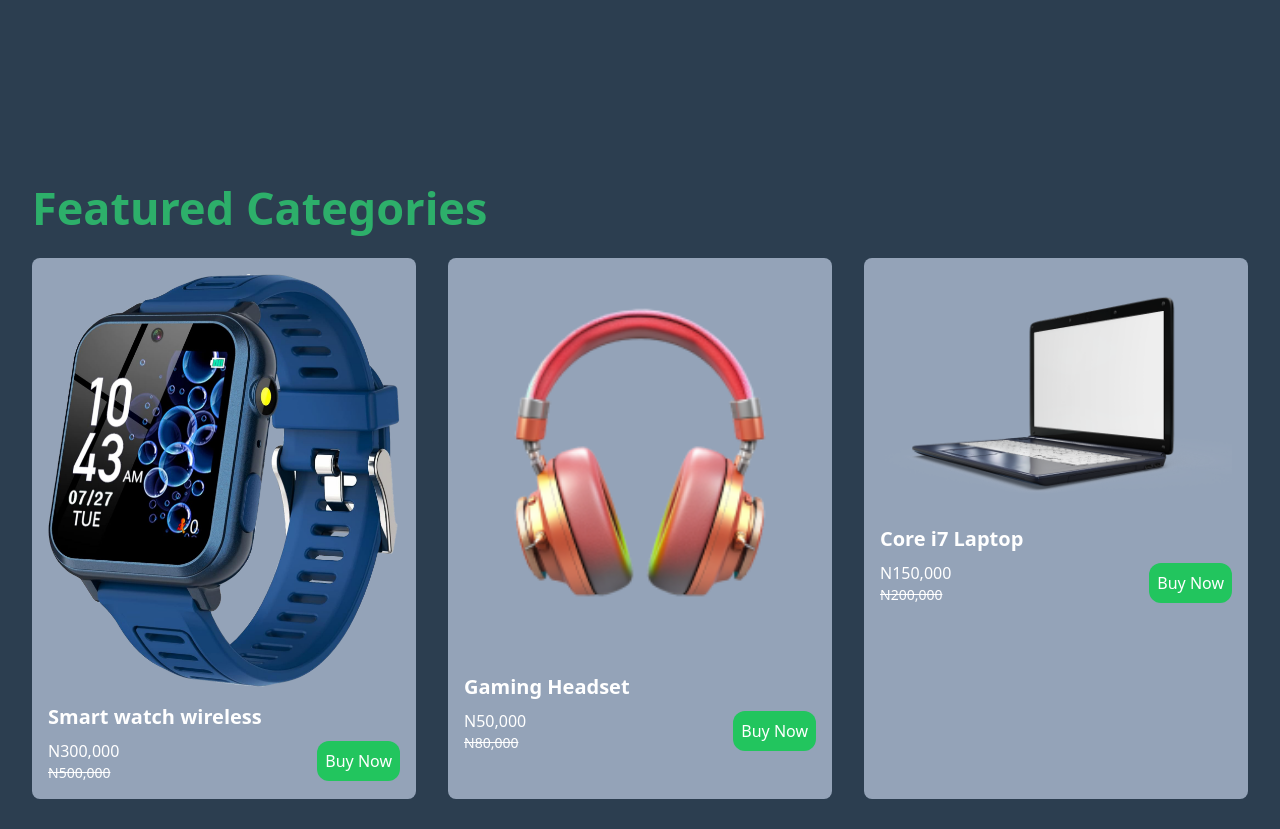
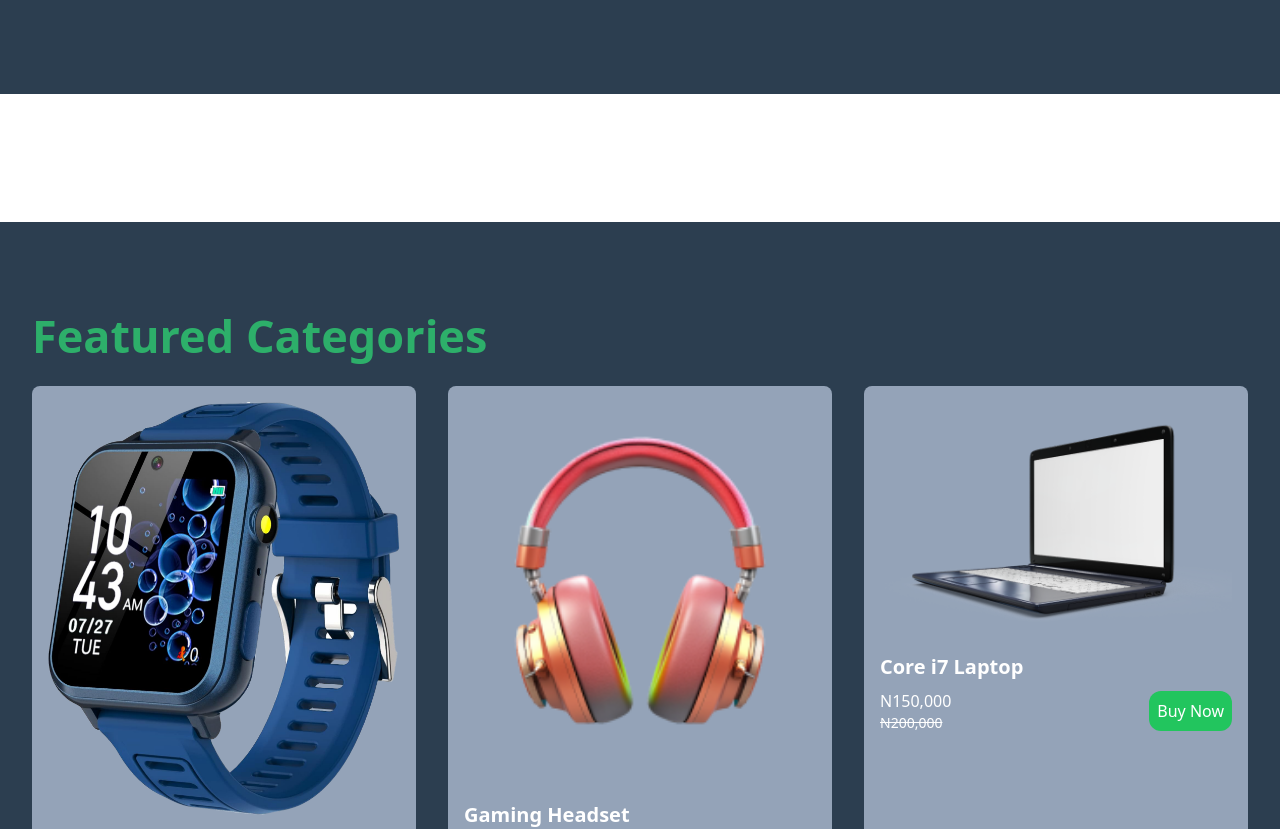
Before and after one commit to Segzyp1000/timbo-shop, a React (Create React App) app: page / in a window 1280 px wide. Shown: the part 615-1444 px from the top of the page. Built offline with nearby package versions, Linux system fonts and the light colour scheme.

Commit message:
updated commit now

```diff
--- a/src/components/Featured.jsx
+++ b/src/components/Featured.jsx
@@ -78,7 +78,7 @@ const Featured = () => {
   };
 
   return (
-    <div className="bg-navColor py-12 lg:py-24">
+    <div className="bg-navColor py-12 lg:py-24 mt-32">
       <div className="container mx-auto px-4 lg:px-8">
         <h1 className="text-3xl lg:text-[45px] font-semibold text-navText mb-8 text-center lg:text-left">
           Featured Categories
```
